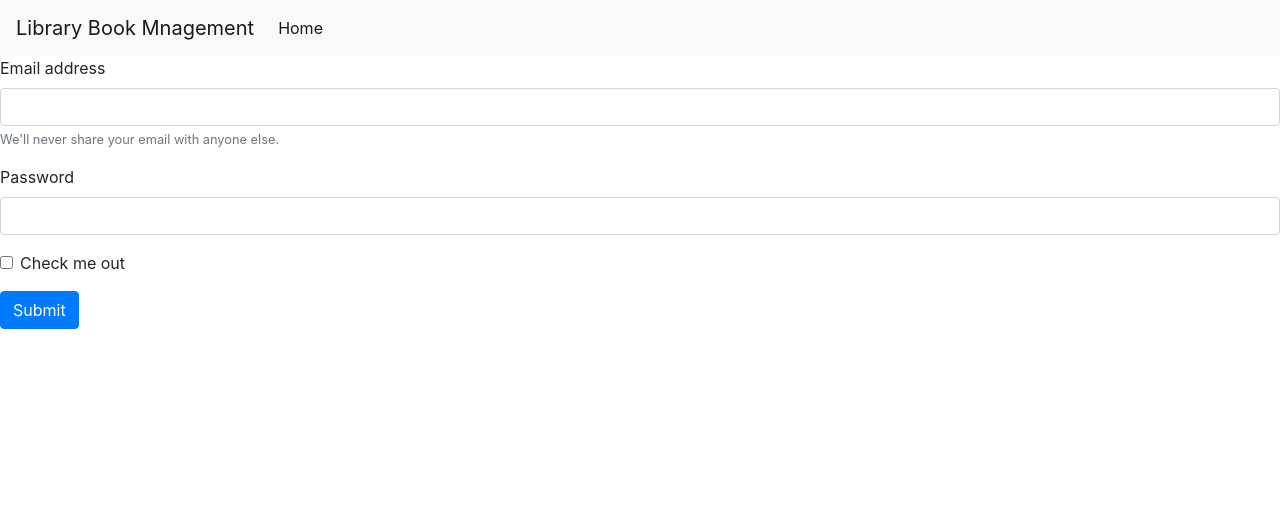
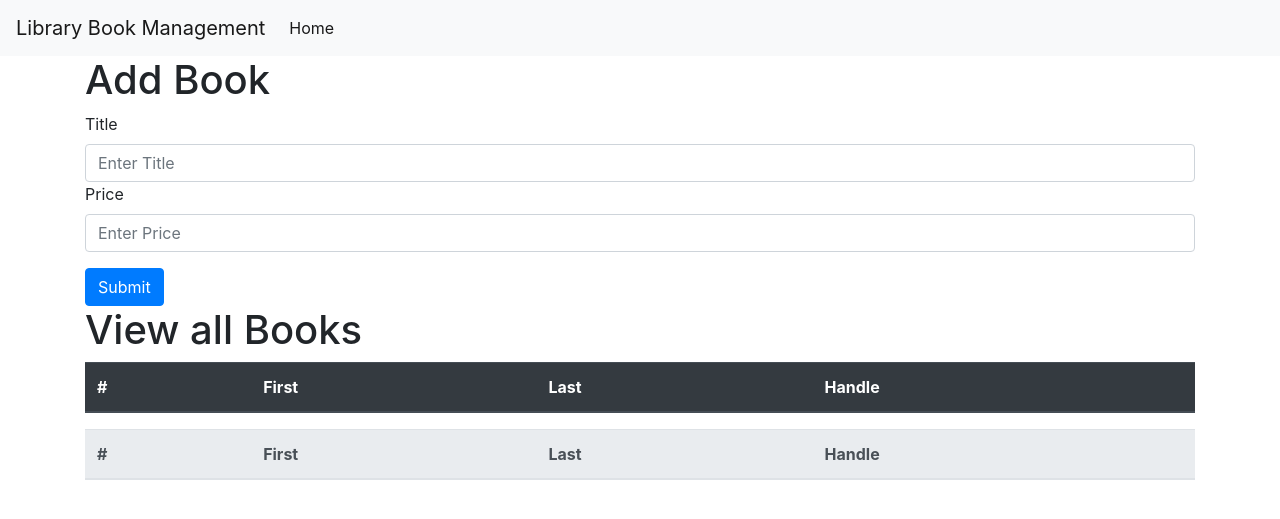
Before and after one commit to Kgatatsoo/Library-Capstone-Project, a Django app: page / in a window 1280 px wide. Shown: the top 519 px of the page. Run offline with Django 5.2, Linux system fonts and the light colour scheme; lists and menus that the app fills with data are empty.

Commit message:
Addead a table to viewbook

```diff
--- a/LibrarySystemapp/templates/viewbook.html
+++ b/LibrarySystemapp/templates/viewbook.html
@@ -8,11 +8,11 @@
     <!-- Bootstrap CSS -->
     <link rel="stylesheet" href="https://cdn.jsdelivr.net/npm/bootstrap@4.4.1/dist/css/bootstrap.min.css" integrity="sha384-Vkoo8x4CGsO3+Hhxv8T/Q5PaXtkKtu6ug5TOeNV6gBiFeWPGFN9MuhOf23Q9Ifjh" crossorigin="anonymous">
 
-    <title>Hello, world!</title>
+    <title>Library</title>
   </head>
   <body>
   <nav class="navbar navbar-expand-lg navbar-light bg-light">
-  <a class="navbar-brand" href="#">Library Book Mnagement</a>
+  <a class="navbar-brand" href="#">Library Book Management</a>
   <button class="navbar-toggler" type="button" data-toggle="collapse" data-target="#navbarText" aria-controls="navbarText" aria-expanded="false" aria-label="Toggle navigation">
     <span class="navbar-toggler-icon"></span>
   </button>
@@ -25,23 +25,47 @@
 
   </div>
 </nav>
+<div class="container">
+    <h1>Add Book</h1>
+    <form>
+  <div class="form-group">
+    <label for="Title">Title</label>
+    <input type="text" class="form-control" id="exampleInputEmail1" aria-describedby="emailHelp" placeholder="Enter Title">
+     <label for="Price">Price</label>
+    <input type="text" class="form-control" id="Price" aria-describedby="emailHelp" placeholder="Enter Price">
 
-<form>
-  <div class="form-group">
-    <label for="exampleInputEmail1">Email address</label>
-    <input type="email" class="form-control" id="exampleInputEmail1" aria-describedby="emailHelp">
-    <small id="emailHelp" class="form-text text-muted">We'll never share your email with anyone else.</small>
+
   </div>
-  <div class="form-group">
-    <label for="exampleInputPassword1">Password</label>
-    <input type="password" class="form-control" id="exampleInputPassword1">
-  </div>
-  <div class="form-group form-check">
-    <input type="checkbox" class="form-check-input" id="exampleCheck1">
-    <label class="form-check-label" for="exampleCheck1">Check me out</label>
-  </div>
+
   <button type="submit" class="btn btn-primary">Submit</button>
 </form>
+  <h1>View all Books</h1>
+  <table class="table">
+  <thead class="thead-dark">
+    <tr>
+      <th scope="col">#</th>
+      <th scope="col">First</th>
+      <th scope="col">Last</th>
+      <th scope="col">Handle</th>
+    </tr>
+  </thead>
+
+</table>
+
+<table class="table">
+  <thead class="thead-light">
+    <tr>
+      <th scope="col">#</th>
+      <th scope="col">First</th>
+      <th scope="col">Last</th>
+      <th scope="col">Handle</th>
+    </tr>
+  </thead>
+
+</table>
+<br>
+</div>
+
 
     <!-- Optional JavaScript -->
     <!-- jQuery first, then Popper.js, then Bootstrap JS -->
```
